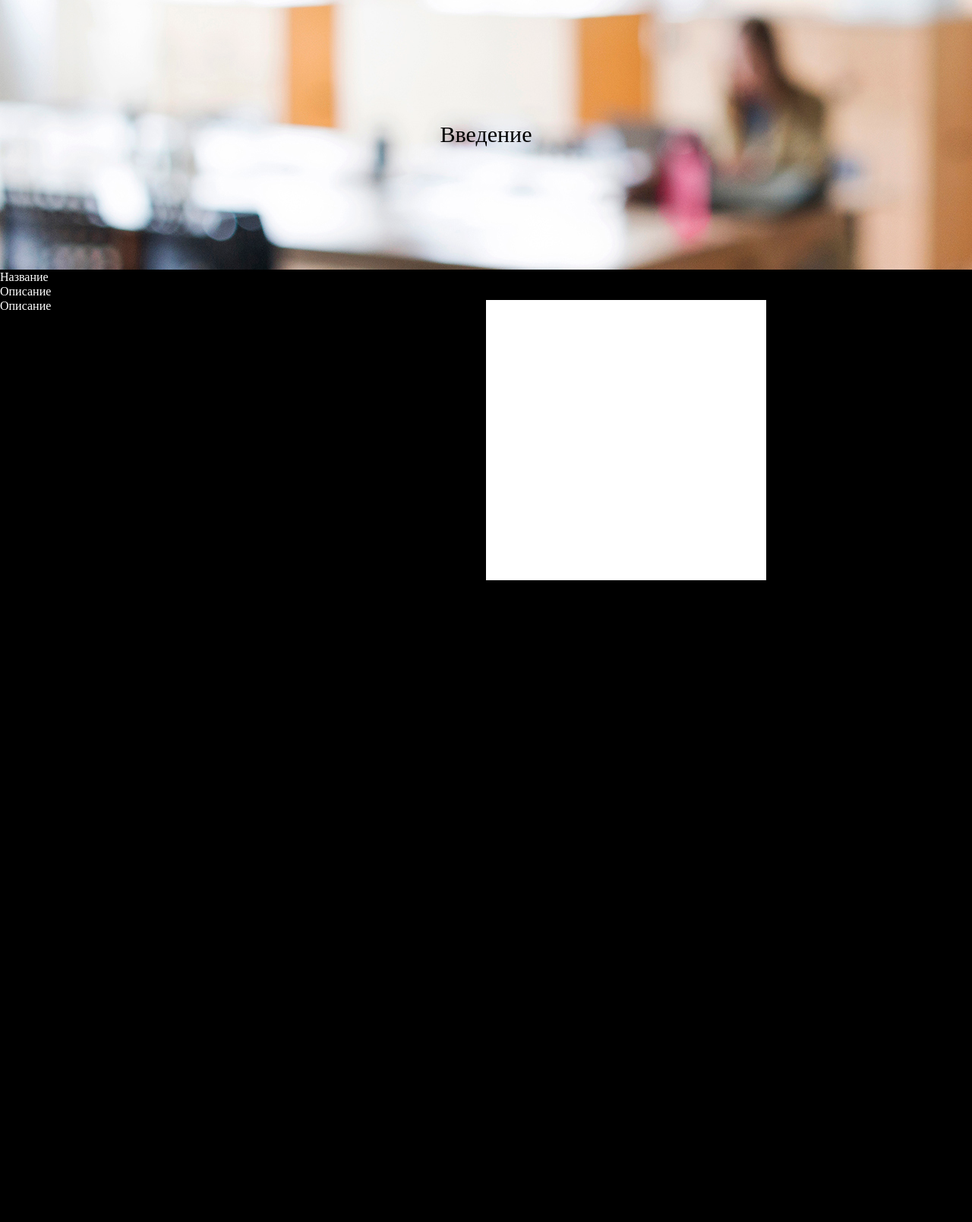
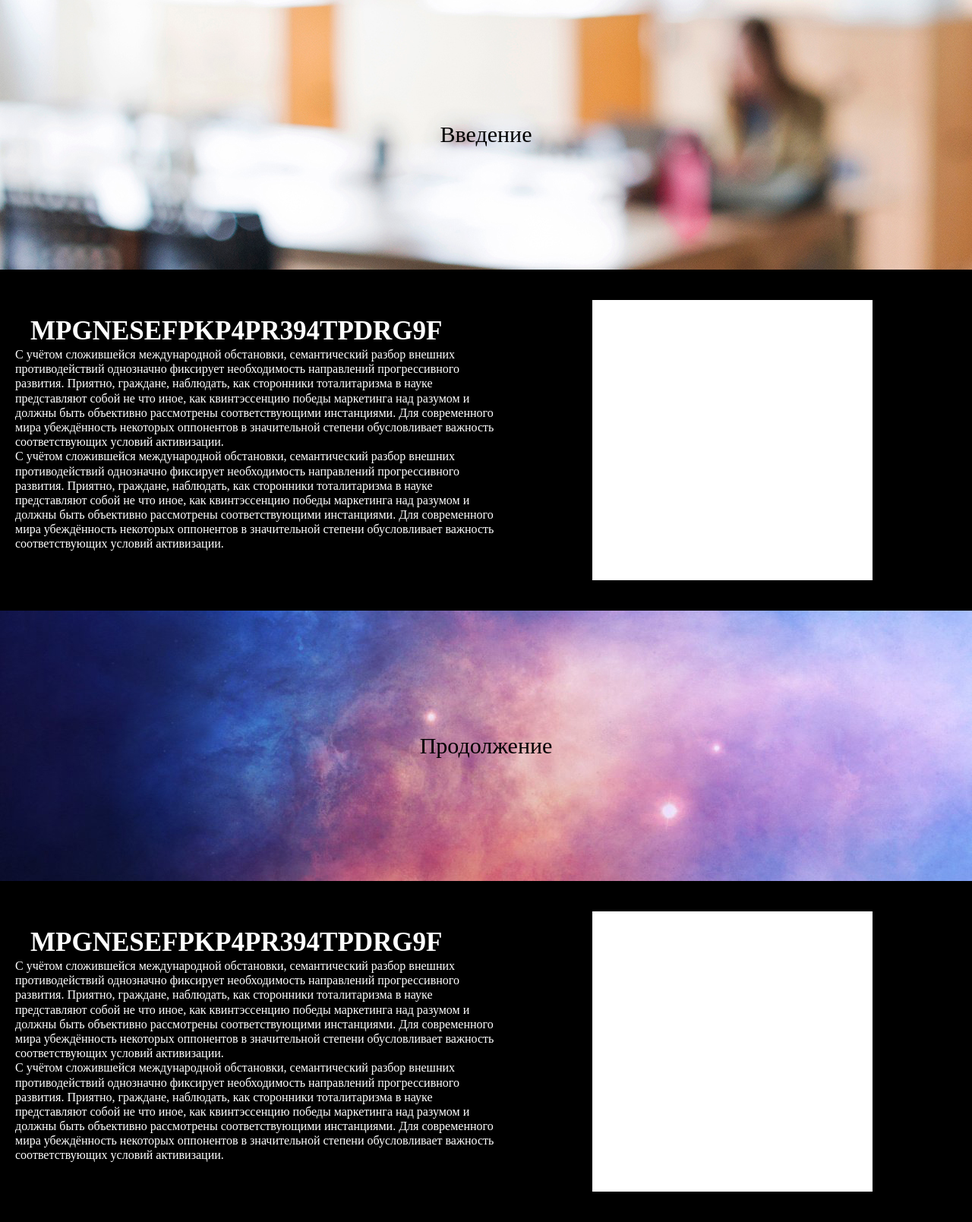
Before and after one commit to PerfectGold4/-Landing_database-, a PHP site: page / in a window 1280 px wide. Shown: the part 17-1626 px from the top of the page at 76% size. Before the commit the page ends 781 px from the top, so only its background shows below. Run offline with PHP 8.4, Linux system fonts and the light colour scheme.

Commit message:
31.05.2021

```diff
--- a/index.html
+++ b/index.html
@@ -13,15 +13,31 @@
 
 	<main>
 
-		<article>
+		<article id="a">
 			<p class="first">Введение</p>
 		</article>
 
 		<section>
-			<p class="center">Название <br> Описание <br> Описание</p>
+			<p class="center">
+				<span class="class1">mpgnesefpkp4pr394tpdrg9f</span> <br>
+				<span class="class2">С учётом сложившейся международной обстановки, семантический разбор внешних противодействий однозначно фиксирует необходимость направлений прогрессивного развития. Приятно, граждане, наблюдать, как сторонники тоталитаризма в науке представляют собой не что иное, как квинтэссенцию победы маркетинга над разумом и должны быть объективно рассмотрены соответствующими инстанциями. Для современного мира убеждённость некоторых оппонентов в значительной степени обусловливает важность соответствующих условий активизации.</span> <br>
+				<span class="class2">С учётом сложившейся международной обстановки, семантический разбор внешних противодействий однозначно фиксирует необходимость направлений прогрессивного развития. Приятно, граждане, наблюдать, как сторонники тоталитаризма в науке представляют собой не что иное, как квинтэссенцию победы маркетинга над разумом и должны быть объективно рассмотрены соответствующими инстанциями. Для современного мира убеждённость некоторых оппонентов в значительной степени обусловливает важность соответствующих условий активизации.</span>
+			</p>
 			<img id="a1" src="01.png">
 		</section>
 
+		<article id="b">
+			<p class="first">Продолжение</p>
+		</article>
+
+		<section>
+			<p class="center">
+				<span class="class1">mpgnesefpkp4pr394tpdrg9f</span> <br>
+				<span class="class2">С учётом сложившейся международной обстановки, семантический разбор внешних противодействий однозначно фиксирует необходимость направлений прогрессивного развития. Приятно, граждане, наблюдать, как сторонники тоталитаризма в науке представляют собой не что иное, как квинтэссенцию победы маркетинга над разумом и должны быть объективно рассмотрены соответствующими инстанциями. Для современного мира убеждённость некоторых оппонентов в значительной степени обусловливает важность соответствующих условий активизации.</span> <br>
+				<span class="class2">С учётом сложившейся международной обстановки, семантический разбор внешних противодействий однозначно фиксирует необходимость направлений прогрессивного развития. Приятно, граждане, наблюдать, как сторонники тоталитаризма в науке представляют собой не что иное, как квинтэссенцию победы маркетинга над разумом и должны быть объективно рассмотрены соответствующими инстанциями. Для современного мира убеждённость некоторых оппонентов в значительной степени обусловливает важность соответствующих условий активизации.</span>
+			</p>
+			<img id="a1" src="01.png">
+		</section>
 	</main>
 </body>
 </html>
--- a/theme.css
+++ b/theme.css
@@ -1,9 +1,12 @@
-header {padding: 2px 10px 2px 5px; background: black;}
-article {background-image: url(bback.jpg); background-size: auto; background-repeat: no-repeat;}
-section {background: black}
+header {padding: 2px 10px 2px 5px; background:black;}
+article#a {background-image:url(bback.jpg); background-size:auto; background-repeat:no-repeat;}
+article#b {background-image:url(bbback.jpg); background-size:auto; background-repeat:no-repeat;}
+section {background:black}
 
-img#a1 {display: flex; justify-content: center; align-items: flex-start; padding: 40px 0px;}
+img#a1 {display:flex; justify-content:center; align-items:flex-start; padding: 40px 0px;}
 
 p.h {text-align: center; font-size: 10px; text-transform: uppercase; color: white; letter-spacing: 3px;}
-p.first {text-align: center; font-size: 30px; padding: 160px 0px}
-p.center {width:50%;float:left;color:white}
+p.first {text-align:center; font-size:30px; padding: 160px 0px}
+
+p.center {width:50%; float:left; color:white; padding: 60px 20px; margin-right: 100px; text-indent: 20px}
+p.center span.class1 {font-weight:bold; font-size:35px; text-transform:uppercase;}
```
Also changed, not shown: bbback.jpg (added).
